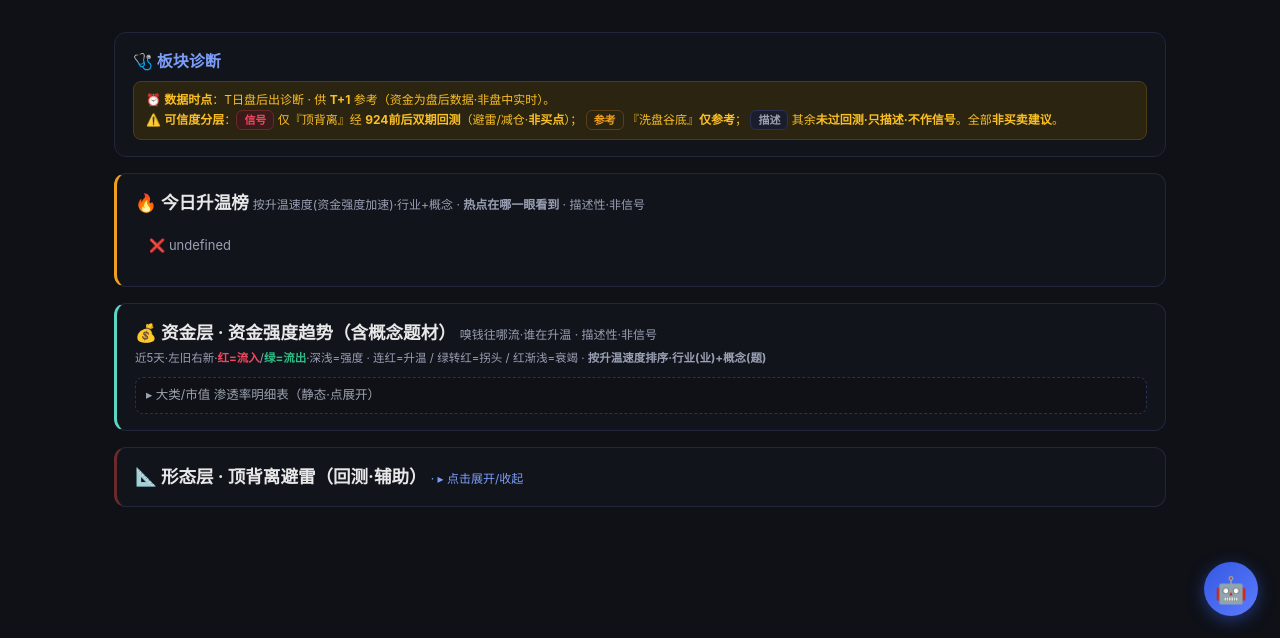
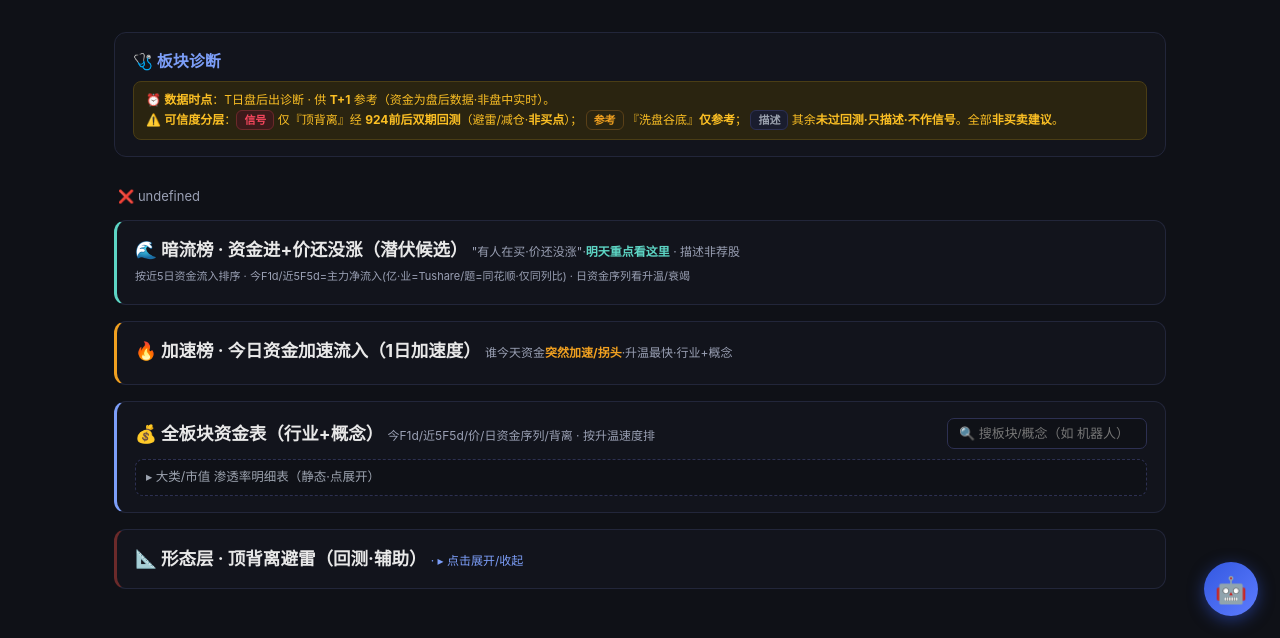
Before and after one commit to CodingYOLO/quant_analysis, a FastAPI app: template app/web/templates/diagnosis.html in a window 1280 px wide. Shown: the part 162-800 px from the top of the page. Run offline with FastAPI, Linux system fonts and the light colour scheme; the template is opened without the code that fills it, so the values that code supplies are empty.

Commit message:
feat(diagnosis): 资金层重做为吴川式暗流扫描(实际资金数字+日序列+背离)
用户重定位: 核心=各板块资金变化(1日/5日·尤其1日加速度·流入流出+速度+转变)·
为明天选买入板块。吴川"暗流扫描"思路(资金进+价没涨=潜伏候选)。

后端(flow_rows 每行加): f1d(今日主力净流入亿) / net_seq(近5天日资金亿·看升温衰竭) /
  ambush(资金进+价没涨=暗流) / ma5(行业有·概念None)。行业+概念统一。

前端三张吴川式富表(列: 板块 今F1d 近5F5d 5日涨 MA5 近5天日资金序列 状态):
- 🌊 暗流榜(核心置顶): 资金进+价没涨·按近5日流入排·"明天重点看" (实测半导体今+27/近5+385/价-2.4%=最强暗流·同吴川)
- 🔥 加速榜: 今日1日加速度最猛(升温/拐头)
- 💰 全板块资金表: 行业+概念·可搜(找机器人等)·按升温速度排
- 数字全红绿·状态标🌊暗流/⚠背离/↑升温/↓衰竭·形态层(回测)收最下面
口径诚实: 今F1d/近5F5d 业=Tushare主力净流入·题=同花顺DDE·仅同列比·排序用横截面z(可比)

缓存 v9。含概念376+行业120·暗流34个

Co-Authored-By: Claude Opus 4.8 <noreply@anthropic.com>

```diff
--- a/app/web/templates/diagnosis.html
+++ b/app/web/templates/diagnosis.html
@@ -26,6 +26,9 @@
   .hmtag { font-size:10px; white-space:nowrap; }
   .hbrow { display:flex; align-items:center; gap:12px; padding:7px 10px; border-bottom:1px solid #1a1d2e; font-size:12px; flex-wrap:wrap; }
   .hbrank { color:#6b7280; width:16px; font-weight:700; text-align:right; }
+  .flowhead, .flowgrid { display:grid; grid-template-columns:130px 58px 68px 54px 44px 1fr 100px; gap:8px; align-items:center; font-size:12px; }
+  .flowhead { font-size:10px; color:#6b7280; padding:2px 0 5px; border-bottom:1px solid #22263a; }
+  .flowgrid { padding:5px 0; border-bottom:1px solid #16192a; }
   .sigcard { border:1px solid #6b2a2a; border-left:4px solid #f6465d; border-radius:10px; padding:12px 14px; margin-bottom:10px; background:#17111490; }
   .avoid { background:#f6465d; color:#fff; font-size:12px; font-weight:700; padding:3px 9px; border-radius:6px; white-space:nowrap; }
   .refcard { border:1px solid #5a4018; border-left:4px solid #f0a020; border-radius:10px; padding:10px 12px; margin-bottom:8px; background:#0f1117; }
@@ -53,18 +56,28 @@
   </div>
 </div>
 
-<!-- 🔥 今日升温榜（含概念·按升温速度排序·热点在哪一眼看到） -->
-<div class="card" style="border-left:3px solid #f0a020">
-  <h3 style="margin:0 0 6px">🔥 今日升温榜 <span class="neu" style="font-size:12px">按升温速度(资金强度加速)·行业+概念 · <b>热点在哪一眼看到</b> · 描述性·非信号</span></h3>
-  <div id="dloading" class="neu" style="font-size:13px;padding:14px">⏳ 计算全市场(含概念题材)资金流动…（首次约20-40秒）</div>
-  <div id="heatboard"></div>
+<div id="dloading" class="neu" style="font-size:13px;padding:14px 4px">⏳ 计算全市场(含概念题材)资金流动…（首次约20-40秒）</div>
+
+<!-- 🌊 暗流榜（核心·明天潜伏候选：资金进 + 价没涨） -->
+<div class="card" style="border-left:3px solid #5dd5c4">
+  <h3 style="margin:0 0 4px">🌊 暗流榜 · 资金进+价还没涨（潜伏候选） <span class="neu" style="font-size:12px">"有人在买·价还没涨"·<b style="color:#5dd5c4">明天重点看这里</b> · 描述非荐股</span></h3>
+  <div class="neu" style="font-size:11px;margin-bottom:4px">按近5日资金流入排序 · 今F1d/近5F5d=主力净流入(亿·业=Tushare/题=同花顺·仅同列比) · 日资金序列看升温/衰竭</div>
+  <div id="ambushtbl"></div>
 </div>
 
-<!-- 💰 资金层·资金强度趋势（热力条主视觉·含概念题材） -->
-<div class="card" style="border-left:3px solid #5dd5c4">
-  <h3 style="margin:0 0 4px">💰 资金层 · 资金强度趋势（含概念题材） <span class="neu" style="font-size:12px">嗅钱往哪流·谁在升温 · 描述性·非信号</span></h3>
-  <div class="neu" style="font-size:11.5px;margin-bottom:5px">近5天·左旧右新·<b style="color:#f6465d">红=流入</b>/<b style="color:#2ebd85">绿=流出</b>·深浅=强度 · 连红=升温 / 绿转红=拐头 / 红渐浅=衰竭 · <b>按升温速度排序·行业(业)+概念(题)</b></div>
-  <div id="heatmap"></div>
+<!-- 🔥 加速榜（今日1日资金加速流入·升温最快） -->
+<div class="card" style="border-left:3px solid #f0a020">
+  <h3 style="margin:0 0 4px">🔥 加速榜 · 今日资金加速流入（1日加速度） <span class="neu" style="font-size:12px">谁今天资金<b style="color:#f0a020">突然加速/拐头</b>·升温最快·行业+概念</span></h3>
+  <div id="acceltbl"></div>
+</div>
+
+<!-- 💰 全板块资金表（含概念·可搜·吴川式） -->
+<div class="card" style="border-left:3px solid #7c9ef8">
+  <div style="display:flex;align-items:center;gap:12px;flex-wrap:wrap;margin-bottom:4px">
+    <h3 style="margin:0">💰 全板块资金表（行业+概念） <span class="neu" style="font-size:12px">今F1d/近5F5d/价/日资金序列/背离 · 按升温速度排</span></h3>
+    <input id="flowsearch" placeholder="🔍 搜板块/概念（如 机器人）" style="margin-left:auto;background:#0f1117;color:#e8e8e8;border:1px solid #2d3052;border-radius:7px;padding:7px 11px;font-size:13px;width:200px">
+  </div>
+  <div id="fulltbl"></div>
   <div class="collapse-head" style="margin-top:10px" onclick="var e=document.getElementById('flowtable');e.style.display=e.style.display==='none'?'block':'none'">▸ 大类/市值 渗透率明细表（静态·点展开）</div>
   <div id="flowtable" style="display:none;margin-top:8px">
     <div id="macrobars"></div>
@@ -128,48 +141,58 @@ function renderFlow(fm) {
   document.getElementById('capbars').innerHTML = ftableHead() + C.map(([n, v]) => macroRow(n, v, maxC)).join('');
 }
 
+let FLOW = [];
 // 升温速度 = 平滑资金强度序列的最后一步变化(行业/概念统一可比·正=升温)
 function heatOf(r) {
   const s = (r.penz_seq || []).filter(x => x != null);
   return s.length >= 2 ? +(s[s.length - 1] - s[s.length - 2]).toFixed(2) : -99;
 }
-function heatColor(v) {                                   // 红=流入·绿=流出·深浅=强度
-  if (v == null) return '#161a29';
-  const mag = Math.min(1, Math.abs(v) / 3);
-  return v > 0 ? 'rgba(246,70,93,' + (0.2 + mag * 0.8).toFixed(2) + ')' : 'rgba(46,189,133,' + (0.2 + mag * 0.8).toFixed(2) + ')';
+function flowNum(v, unit) {                               // 带符号·红涨绿跌·空=灰
+  if (v == null) return '<span style="color:#5b6070">·</span>';
+  const c = v > 0 ? '#f6465d' : (v < 0 ? '#2ebd85' : '#8890a0');
+  return '<span style="color:' + c + '">' + (v > 0 ? '+' : '') + v + (unit || '') + '</span>';
 }
-const kindBadge = k => k === '概念'
-  ? '<span class="tierbadge" style="background:#2a1a3a;color:#c084fc">题材</span>'
-  : '<span class="tierbadge" style="background:#12271b;color:#5dd5c4">行业</span>';
-
-// 🔥 今日升温榜（行业+概念·按升温速度·Top10）
-function renderHeatboard(fr) {
-  const data = fr.filter(r => r.penz_seq && r.penz_seq.some(x => x != null))
-    .map(r => ({ ...r, heat: heatOf(r) })).sort((a, b) => b.heat - a.heat).slice(0, 10);
-  document.getElementById('heatboard').innerHTML = data.map((r, idx) => {
-    const now = (r.penz_seq || []).filter(x => x != null).slice(-1)[0];
-    const cells = r.penz_seq.map(v => '<span class="hmcell" style="width:16px;background:' + heatColor(v) + '"></span>').join(' ');
-    return '<div class="hbrow"><span class="hbrank">' + (idx + 1) + '</span>' + kindBadge(r.kind)
-      + '<b style="font-size:14px;min-width:120px">' + r.sector + '</b>'
-      + '<span style="color:#f0a020;font-weight:600">升温 ' + (r.heat > 0 ? '+' : '') + r.heat + '</span>'
-      + '<span class="kv">今日强度 ' + (now == null ? '·' : fmt(now)) + '</span>'
-      + '<span class="kv">近5日 ' + fmt(r.net5, true) + '亿</span>'
-      + '<span style="display:flex;gap:2px;margin-left:auto">' + cells + '</span>'
-      + '<span class="hmtag">' + seqTrend(r.penz_seq) + '</span></div>';
-  }).join('');
+function seqNums(seq) {                                   // 近5天日资金(亿)·红绿·看升温/衰竭
+  if (!seq || !seq.length) return '·';
+  return seq.map(v => v == null ? '<span style="color:#5b6070">·</span>'
+    : '<span style="color:' + (v > 0 ? '#f6465d' : (v < 0 ? '#2ebd85' : '#8890a0')) + '">' + (v > 0 ? '+' : '') + v + '</span>').join(' ');
 }
-
-// 💰 资金强度热力条（行业+概念·按升温速度排序·Top40）
-function renderHeatmap(fr) {
-  const data = fr.filter(r => r.penz_seq && r.penz_seq.some(x => x != null))
-    .map(r => ({ ...r, heat: heatOf(r) })).sort((a, b) => b.heat - a.heat).slice(0, 40);
-  let h = '<div class="hmrow hmhead"><span style="text-align:left">板块</span><span>5日前</span><span>4日</span><span>3日</span><span>昨</span><span>今</span><span>趋势</span></div>';
-  h += data.map(r => {
-    const cells = r.penz_seq.map(v => '<span class="hmcell" style="background:' + heatColor(v) + '" title="' + (v == null ? '·' : v) + '"></span>').join('');
-    const tag = r.kind === '概念' ? '<span style="color:#c084fc">题</span>' : '<span style="color:#5dd5c4">业</span>';
-    return '<div class="hmrow"><span class="hmname" title="' + r.sector + '">' + tag + ' ' + r.sector + '</span>' + cells + '<span class="hmtag">' + seqTrend(r.penz_seq) + '</span></div>';
-  }).join('');
-  document.getElementById('heatmap').innerHTML = h;
+function stateTag(r) {                                    // 暗流/背离/升温/衰竭/拐头
+  const p = [];
+  if (r.ambush) p.push('<span class="divtag div-ambush">🌊暗流</span>');
+  if ((r.net5 || 0) < 0 && (r.ret5 || 0) > 1) p.push('<span class="divtag div-top">⚠背离</span>');
+  const t = seqTrend(r.penz_seq); if (t) p.push(t);
+  return p.join(' ') || '<span style="color:#4b5163">·</span>';
+}
+const kindTag = k => k === '概念' ? '<span style="color:#c084fc">题</span>' : '<span style="color:#5dd5c4">业</span>';
+function flowHead() {
+  return '<div class="flowhead"><span style="text-align:left">板块</span><span style="text-align:right">今F1d</span><span style="text-align:right">近5F5d</span><span style="text-align:right">5日涨</span><span style="text-align:right">MA5</span><span>近5天日资金(亿)·趋势</span><span>状态</span></div>';
+}
+function flowRow(r) {
+  return '<div class="flowgrid"><span class="hmname" title="' + r.sector + '">' + kindTag(r.kind) + ' ' + r.sector + '</span>'
+    + '<span style="text-align:right">' + flowNum(r.f1d, '') + '</span>'
+    + '<span style="text-align:right">' + flowNum(r.net5, '') + '</span>'
+    + '<span style="text-align:right">' + flowNum(r.ret5, '%') + '</span>'
+    + '<span style="text-align:right;color:#9aa0b4">' + (r.ma5 == null ? '·' : r.ma5 + '%') + '</span>'
+    + '<span title="近5天每天主力净流入(亿)·看升温/衰竭">' + seqNums(r.net_seq) + '</span>'
+    + '<span>' + stateTag(r) + '</span></div>';
+}
+function renderInto(id, list) {
+  document.getElementById(id).innerHTML = list.length ? flowHead() + list.map(flowRow).join('')
+    : '<div class="neu" style="font-size:12px;padding:8px">暂无</div>';
+}
+function renderAmbush() {                                 // 🌊 资金进+价没涨·按近5日流入排
+  renderInto('ambushtbl', FLOW.filter(r => r.ambush).sort((a, b) => (b.net5 || 0) - (a.net5 || 0)).slice(0, 15));
+}
+function renderAccel() {                                  // 🔥 今日1日加速度最猛
+  renderInto('acceltbl', FLOW.filter(r => r.penz_seq && r.penz_seq.some(x => x != null))
+    .map(r => ({ ...r, h: heatOf(r) })).sort((a, b) => b.h - a.h).slice(0, 12));
+}
+function renderFull(q) {                                  // 💰 全表·可搜(找机器人等)·否则按升温Top60
+  let list = FLOW.filter(r => r.penz_seq && r.penz_seq.some(x => x != null));
+  list = q ? list.filter(r => r.sector.includes(q))
+    : list.map(r => ({ ...r, h: heatOf(r) })).sort((a, b) => b.h - a.h).slice(0, 60);
+  renderInto('fulltbl', list);
 }
 
 let VERDICT = {};
@@ -259,10 +282,11 @@ async function load() {
     ALL = d.sectors;
     VERDICT = d.verdict || {};
     document.getElementById('ddate').textContent = '· 数据日 ' + d.date + ' · 全市场 ' + d.n_total + ' 个板块';
-    renderHeatboard(d.flow_rows || []);
-    renderHeatmap(d.flow_rows || []);
+    FLOW = d.flow_rows || [];
+    renderAmbush(); renderAccel(); renderFull('');
     renderFlow(d.flow_map);
     document.getElementById('dloading').style.display = 'none';
+    document.getElementById('flowsearch').addEventListener('input', e => renderFull(e.target.value.trim()));
     const c = t => ALL.filter(r => r.tier === t).length;
     document.getElementById('dcount').textContent = '· 信号 ' + c('signal') + ' · 参考 ' + c('reference') + ' · 描述 ' + c('descriptive');
     renderGroups();
```
Also changed, not shown: app/strategy/concept_flow.py (+9 -5 lines), app/strategy/sector_diagnosis.py (+15 -5 lines).
